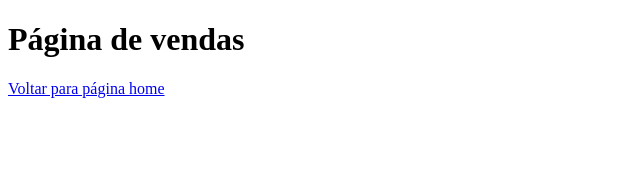
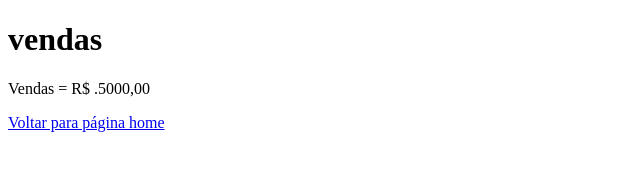
Before and after one commit to ulisalves/aulagithub, a plain HTML site: page vendas.html in a window 1280 px wide. Shown: the whole page, without its empty margins (0-640 px from the left). Drawn offline with Linux system fonts and the light colour scheme.

Commit message:
acrescentado o valor das vendas

```diff
--- a/vendas.html
+++ b/vendas.html
@@ -7,7 +7,8 @@
     <title>Document</title>
 </head>
 <body>
-    <h1>Página de vendas</h1>
+    <h1>vendas</h1>
+    <p>Vendas = R$ .5000,00</p>
     <a href="index.html"> Voltar para página home
 </body>
 </html>
```
